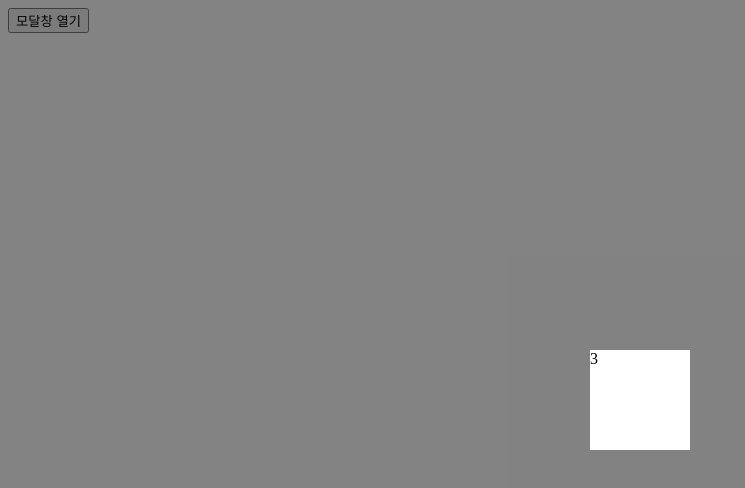
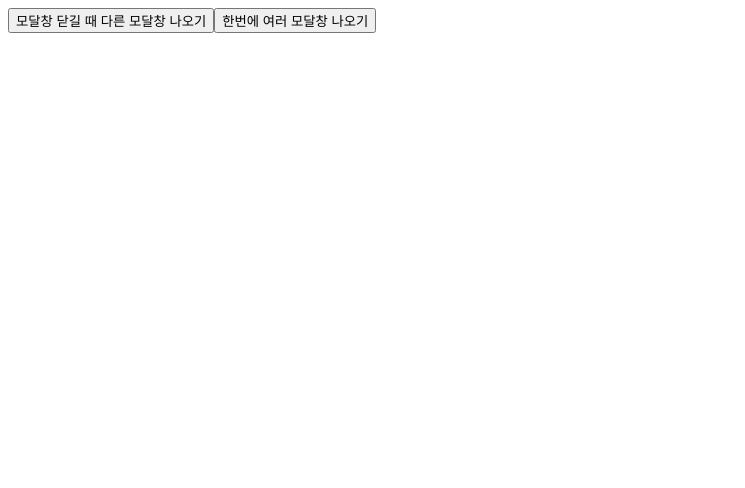
Before and after one commit to HobinLee/dialog, a React app: page / in a window 1280 px wide. Shown: the top 488 px of the page, without its empty margins (0-745 px from the left). Built offline with nearby package versions, Linux system fonts and the light colour scheme.

Commit message:
feat: dialog 선언적으로 열고 닫기

```diff
--- a/src/App.tsx
+++ b/src/App.tsx
@@ -1,7 +1,6 @@
 import React, { ReactElement } from 'react';
 
 import { openDialog } from './dialog/dialog';
-import { DialogContainer } from './dialog/DialogContainer';
 import { DialogTemplate } from './dialog/DialogTemplate';
 
 interface Props {}
@@ -10,13 +9,31 @@ function App({}: Props): ReactElement {
   return (
     <>
       <button
-        onClick={() => openDialog(<DialogTemplate>ㅎㅇㅎㅇ</DialogTemplate>)}
+        onClick={() =>
+          openDialog(
+            <DialogTemplate
+              onClose={() => openDialog(<DialogTemplate>2</DialogTemplate>)}
+            >
+              1
+            </DialogTemplate>,
+          )
+        }
       >
-        모달창 열기
+        모달창 닫길 때 다른 모달창 나오기
       </button>
-      <DialogTemplate>1</DialogTemplate>
-      <DialogTemplate onClose={() => console.log('close 2')}>2</DialogTemplate>
-      <DialogTemplate>3</DialogTemplate>
+      <button
+        onClick={() => {
+          openDialog(
+            <>
+              <DialogTemplate id="0">A</DialogTemplate>
+              <DialogTemplate id="1">B</DialogTemplate>
+              <DialogTemplate id="2">C</DialogTemplate>
+            </>,
+          );
+        }}
+      >
+        한번에 여러 모달창 나오기
+      </button>
     </>
   );
 }
--- a/src/dialog/DialogTemplate.tsx
+++ b/src/dialog/DialogTemplate.tsx
@@ -1,42 +1,57 @@
-import { FC, ReactNode, useEffect, useRef, useState } from 'react';
+import {
+  FC,
+  MouseEventHandler,
+  ReactNode,
+  useEffect,
+  useRef,
+  useState,
+} from 'react';
+import { createPortal, findDOMNode, unmountComponentAtNode } from 'react-dom';
 import styled from 'styled-components';
 
 interface DialogProps {
   className?: string;
   onOpen?: () => void;
   onClose?: (isConfirm?: boolean) => void;
+  id?: string;
 }
 
 export const DialogTemplate: FC<DialogProps> = ({
   onOpen,
   onClose,
   children,
+  id,
 }) => {
   const ref = useRef(null);
   const [isVisible, setIsVisibile] = useState(true);
 
-  const close = () => {
+  const close: MouseEventHandler<HTMLDivElement> = e => {
+    console.log('a');
     const currentDialog: HTMLElement = ref.current!;
 
     setIsVisibile(false);
-    currentDialog.onanimationend = () => {
-      onClose?.();
-      currentDialog.parentNode?.removeChild(currentDialog);
+    currentDialog.onanimationend = (e: AnimationEvent) => {
+      currentDialog.remove();
     };
+
+    e.stopPropagation();
   };
 
   useEffect(() => {
     onOpen?.();
+    return () => {
+      onClose?.();
+    };
   }, []);
 
   return (
-    <Backdrop ref={ref} onClick={close}>
-      <Dialog isVisible={isVisible}>{children}</Dialog>
+    <Backdrop ref={ref} isVisible={isVisible} onClick={close} id={id}>
+      <Dialog>{children}</Dialog>
     </Backdrop>
   );
 };
 
-const Backdrop = styled.div`
+const Backdrop = styled.div<{ isVisible: boolean }>`
   width: 100vw;
   height: 100vh;
 
@@ -49,15 +64,17 @@ const Backdrop = styled.div`
   position: fixed;
   top: 0;
   left: 0;
-`;
 
-const Dialog = styled.div<{ isVisible: boolean }>`
-  width: 100px;
-  height: 100px;
-  background: white;
-
-  animation: 0.3s linear ${({ isVisible }) => (!isVisible ? 'fadeOut' : '')};
-
+  animation: 0.3s linear
+    ${({ isVisible }) => (!isVisible ? 'fadeOut' : 'fadeIn')};
+  @keyframes fadeIn {
+    0% {
+      opacity: 0;
+    }
+    100% {
+      opacity: 1;
+    }
+  }
   @keyframes fadeOut {
     0% {
       opacity: 1;
@@ -67,3 +84,9 @@ const Dialog = styled.div<{ isVisible: boolean }>`
     }
   }
 `;
+
+const Dialog = styled.div`
+  width: 100px;
+  height: 100px;
+  background: white;
+`;
--- a/src/dialog/dialog.ts
+++ /dev/null
@@ -1,26 +0,0 @@
-import { ReactNode } from 'react';
-
-export const dialogEvent = {
-  open: 'openDialog',
-  close: 'closeDialog',
-};
-
-export const openDialog = (content: ReactNode) => {
-  const openEvent = new CustomEvent(dialogEvent.open, {
-    detail: {
-      content,
-    },
-  });
-
-  console.log('open Dialog', openEvent);
-
-  window.dispatchEvent(openEvent);
-};
-
-export const closeDialog = () => {
-  const closeEvent = new CustomEvent(dialogEvent.close);
-
-  console.log('close Dialog', closeEvent);
-
-  window.dispatchEvent(closeEvent);
-};
--- /dev/null
+++ b/src/dialog/dialog.tsx
@@ -0,0 +1,11 @@
+import { cloneElement, ReactElement, ReactNode } from 'react';
+import { createPortal, render } from 'react-dom';
+
+export const dialogEvent = {
+  open: 'openDialog',
+  close: 'closeDialog',
+};
+
+export const openDialog = (content: ReactElement) => {
+  render(content, document.getElementById('dialogs')!);
+};
```
Also changed, not shown: src/dialog/DialogContainer.tsx (deleted, +0 -29 lines).
